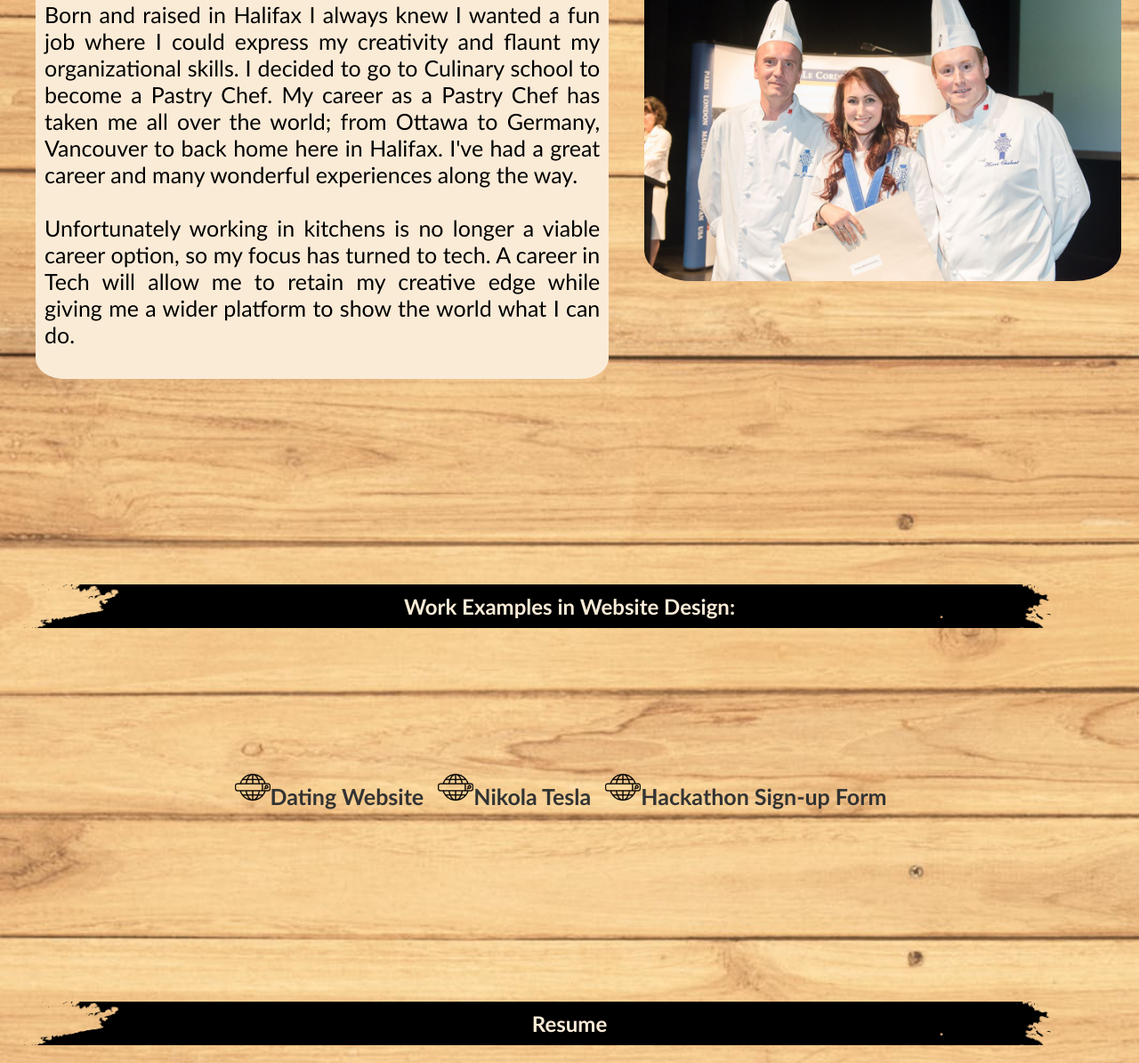
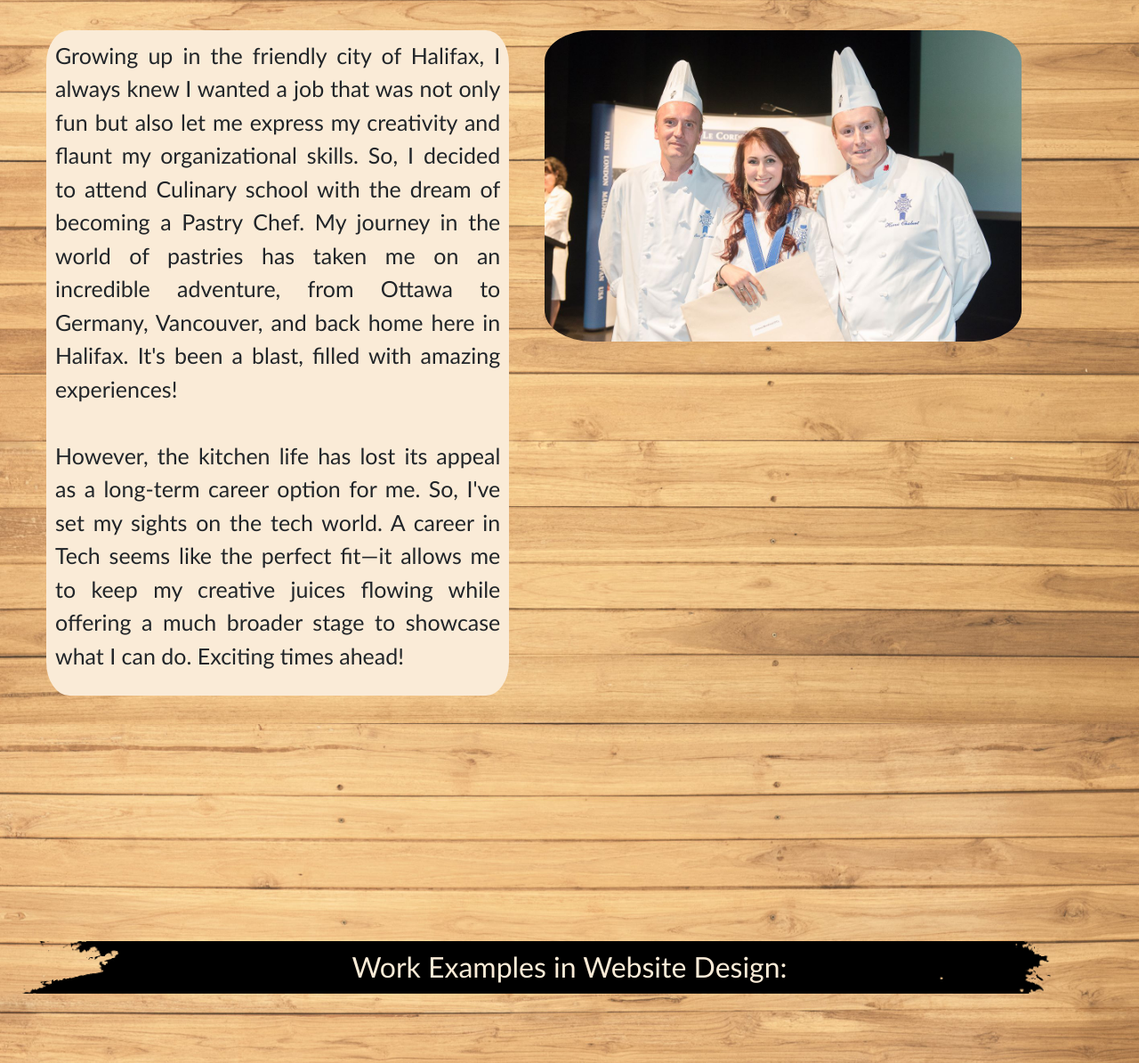
Before and after one commit to anmorshead/final-Project-WEBD1000, a plain HTML site: page index.html in a window 1280 px wide. Shown: the part 466-1661 px from the top of the page at 89% size. Drawn offline with nearby package versions, Linux system fonts and the light colour scheme.

Commit message:
corrected pathways

```diff
--- a/index.html
+++ b/index.html
@@ -3,6 +3,8 @@
 <head>
     <meta charset="UTF-8">
     <meta name="viewport" content="width=device-width, initial-scale=1.0">
+    <link href="https://cdn.jsdelivr.net/npm/bootstrap@5.3.2/dist/css/bootstrap.min.css" rel="stylesheet">
+    <script src="https://cdn.jsdelivr.net/npm/bootstrap@5.3.2/dist/js/bootstrap.bundle.min.js"></script>
     <link rel="stylesheet" href="style.css">
     <title>Andrea Morshead's Portfolio</title>
 </head>
@@ -21,17 +23,20 @@
     </nav>
     <br><br><br><br><br><br>
     <div id="about-me">
-    <h2 class="brush-background"> About Me:  Andrea Morshead</h2>
+    <h2 class="brush-background"> About Me: Andrea Morshead</h2>
     </div>
     <div class="container">
 
             <div class="paragraph">
-                <p>Born and raised in Halifax I always knew I wanted a fun job where I could express my creativity
-                    and flaunt my organizational skills. I decided to go to Culinary school to become a Pastry Chef.
-                    My career as a Pastry Chef has taken me all over the world; from Ottawa to Germany, Vancouver
-                    to back home here in Halifax. I've had a great career and many wonderful experiences along the way.<bR><br>
-                    Unfortunately working in kitchens is no longer a viable career option, so my focus has turned to tech.
-                    A career in Tech will allow me to retain my creative edge while giving me a wider platform to show the world what I can do. </p>
+<p>
+                Growing up in the friendly city of Halifax, I always knew I wanted a
+                job that was not only fun but also let me express my creativity and
+                flaunt my organizational skills. So, I decided to attend Culinary school
+                with the dream of becoming a Pastry Chef. My journey in the world of
+                pastries has taken me on an incredible adventure, from Ottawa to Germany,
+                Vancouver, and back home here in Halifax. It's been a blast, filled with
+                amazing experiences!<br><br>
+                However, the kitchen life has lost its appeal as a long-term career option for me. So, I've set my sights on the tech world. A career in Tech seems like the perfect fit—it allows me to keep my creative juices flowing while offering a much broader stage to showcase what I can do. Exciting times ahead! </p>
             </div>
             <img class="chef" src="chef.jpg">
             <div style="clear:right;"></div>
@@ -46,9 +51,9 @@
         <br><br><br><Br><br><br>
     <nav>
         <ul>
-            <li><a href="http://127.0.0.1:5500/love-connection/exercise2.html" target="_blank"> <img src="web.png">Dating Website</a></li>
-            <li><a href="http://127.0.0.1:5500/nikola-tesla/NT.html" target="_blank"> <img src="web.png">Nikola Tesla</a></li>
-            <li><a href="http://127.0.0.1:5500/hackathon/hackathonform.html" target="_blank"> <img src="web.png">Hackathon Sign-up Form</a></li>
+            <li><a href="love-connection/exercise2.html" target="_blank"> <img src="web.png">Dating Website</a></li>
+            <li><a href="nikola-tesla/NT.html" target="_blank"> <img src="web.png">Nikola Tesla</a></li>
+            <li><a href="hackathon/hackathonform.html" target="_blank"> <img src="web.png">Hackathon Sign-up Form</a></li>
 
             <li></li>
         </ul>
--- a/style.css
+++ b/style.css
@@ -1,10 +1,10 @@
 body {
     background-image: url("wood.jpg");
     font-family:'Gill Sans', 'Gill Sans MT', Calibri, 'Trebuchet MS', sans-serif;
-    background-size: cover;
-    margin: 0;
-    padding: 0;
-
+    background-attachment: fixed;
+  background-position: center;
+  background-repeat: no-repeat;
+  background-size: cover;
 }
 
 header {
```
